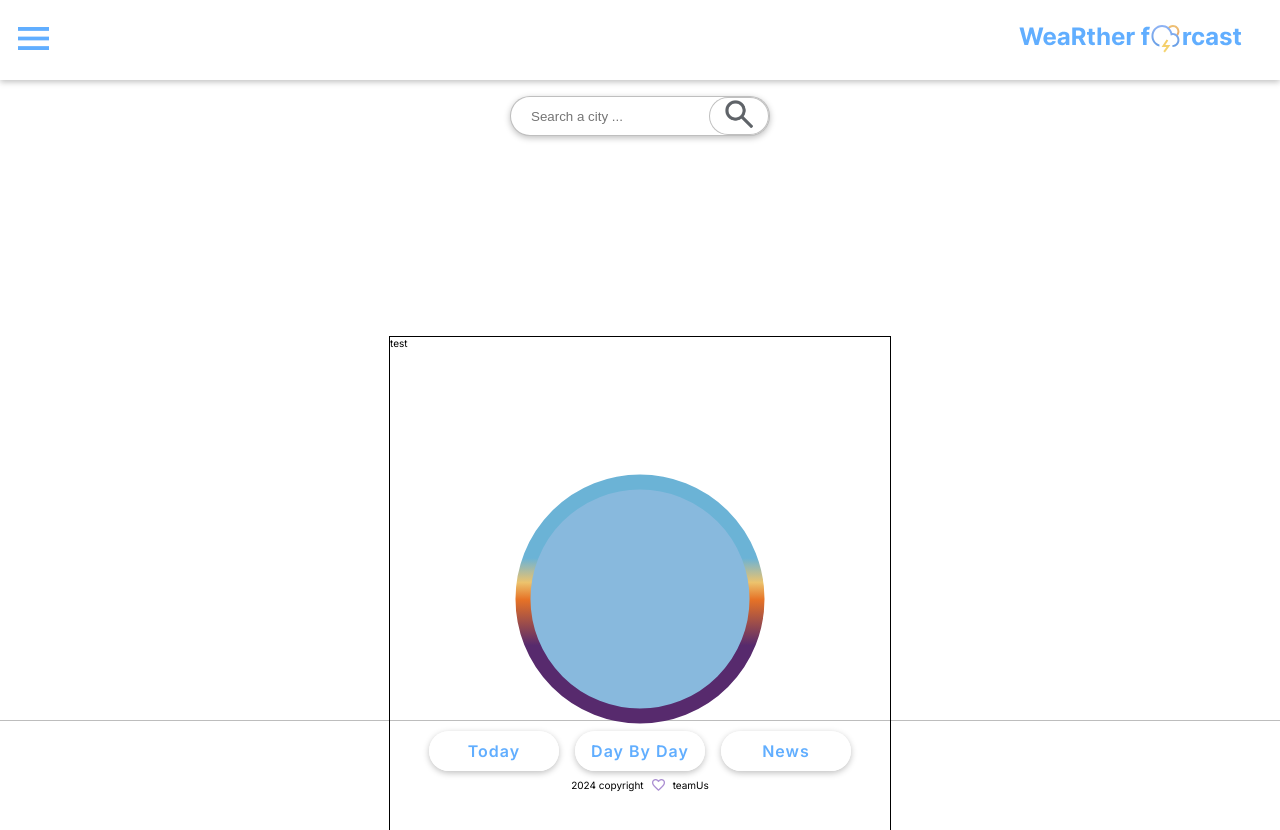
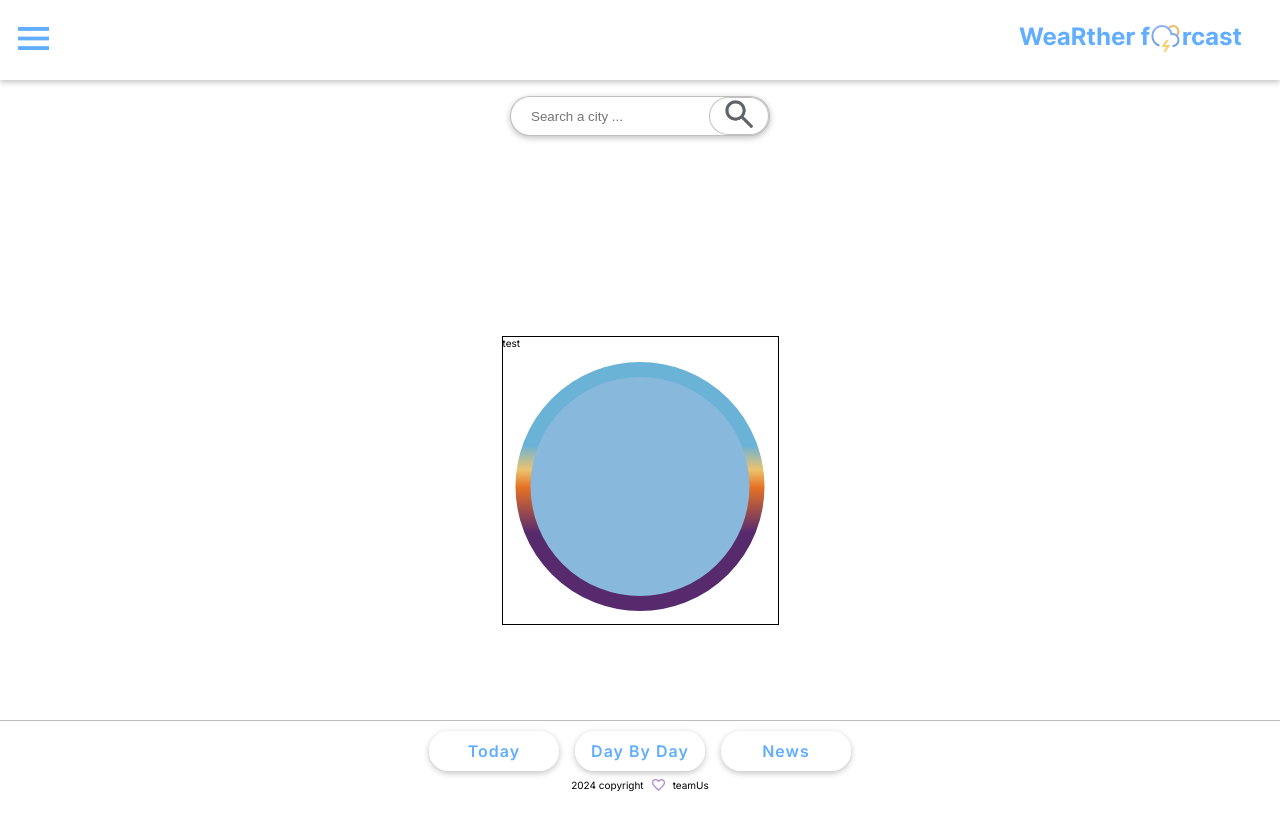
Before and after one commit to WildCodeSchool-2024-09/JS-Nantes-P2-WeartherForcast, a React (Vite) app in the folder client/: page /geolocaliseMe in a window 1280 px wide. Shown: the top 830 px of the page. After the commit the page ends 800 px from the top, so only its background shows below. Built offline with nearby package versions, Linux system fonts and the light colour scheme; no server answers.

Commit message:
correction for PR

```diff
--- a/client/src/pages/GeolocaliseMe.tsx
+++ b/client/src/pages/GeolocaliseMe.tsx
@@ -1,9 +1,8 @@
 import "/src/style/animationCircle.css";
-// client\src\style\animationCircle.css
 
 export default function GeolocaliseMe() {
   return (
-    <section className="circleContainer">
+    <section className="circle-container">
       <svg className="circle-1" height="30rem" width="30rem">
         <title>animated circle</title>
         <defs>
@@ -15,7 +14,7 @@ export default function GeolocaliseMe() {
           </linearGradient>
         </defs>
         <circle
-          className="circle1__Stroke animationCircles"
+          className="circle-1__Stroke animation-circle"
           stroke="url(#MyGradient)"
           stroke-width="15px"
           stroke-linecap="round"
@@ -25,7 +24,7 @@ export default function GeolocaliseMe() {
           fill="transparent"
         />
       </svg>
-      <div className="circle2" />
+      <div className="circle-2" />
     </section>
   );
 }
--- a/client/src/style/animationCircle.css
+++ b/client/src/style/animationCircle.css
@@ -1,4 +1,4 @@
-.circleContainer {
+.circle-container {
   display: flex;
   flex-direction: column;
   align-items: center;
@@ -12,7 +12,7 @@
   z-index: 1;
 }
 
-.circle1__Stroke {
+.circle-1__Stroke {
   position: absolute;
   top: 0;
   stroke-dasharray: calc(12rem * 2 * PI) calc(12rem * 2 * PI); /*circomference*/
@@ -21,7 +21,7 @@
   transform-origin: 50% 50%;
 }
 
-.circle2 {
+.circle-2 {
   position: absolute;
   background-color: #88b9dd;
   width: 235px;
@@ -29,7 +29,7 @@
   border-radius: 50%;
 }
 
-.animationCircles {
+.animation-circle {
   animation: load 2s ease-in;
   animation-fill-mode: forwards;
 }
```
